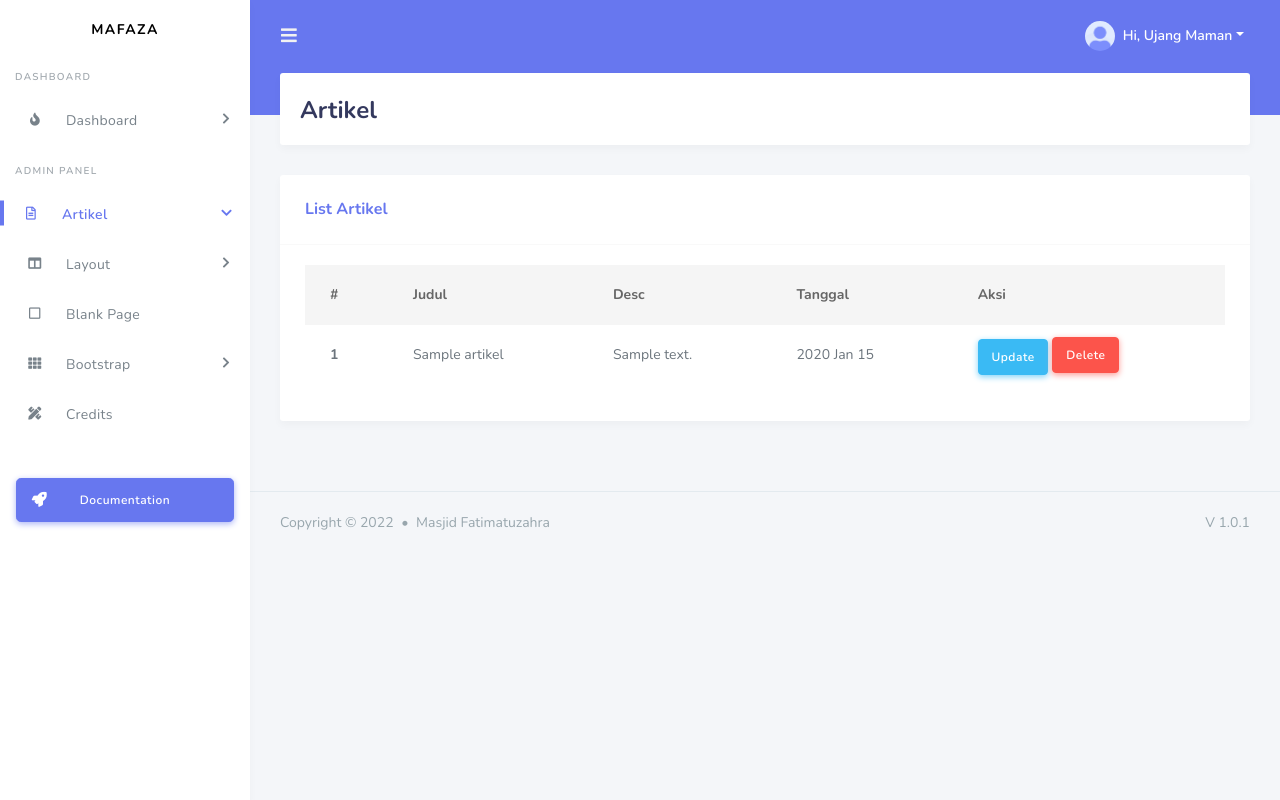
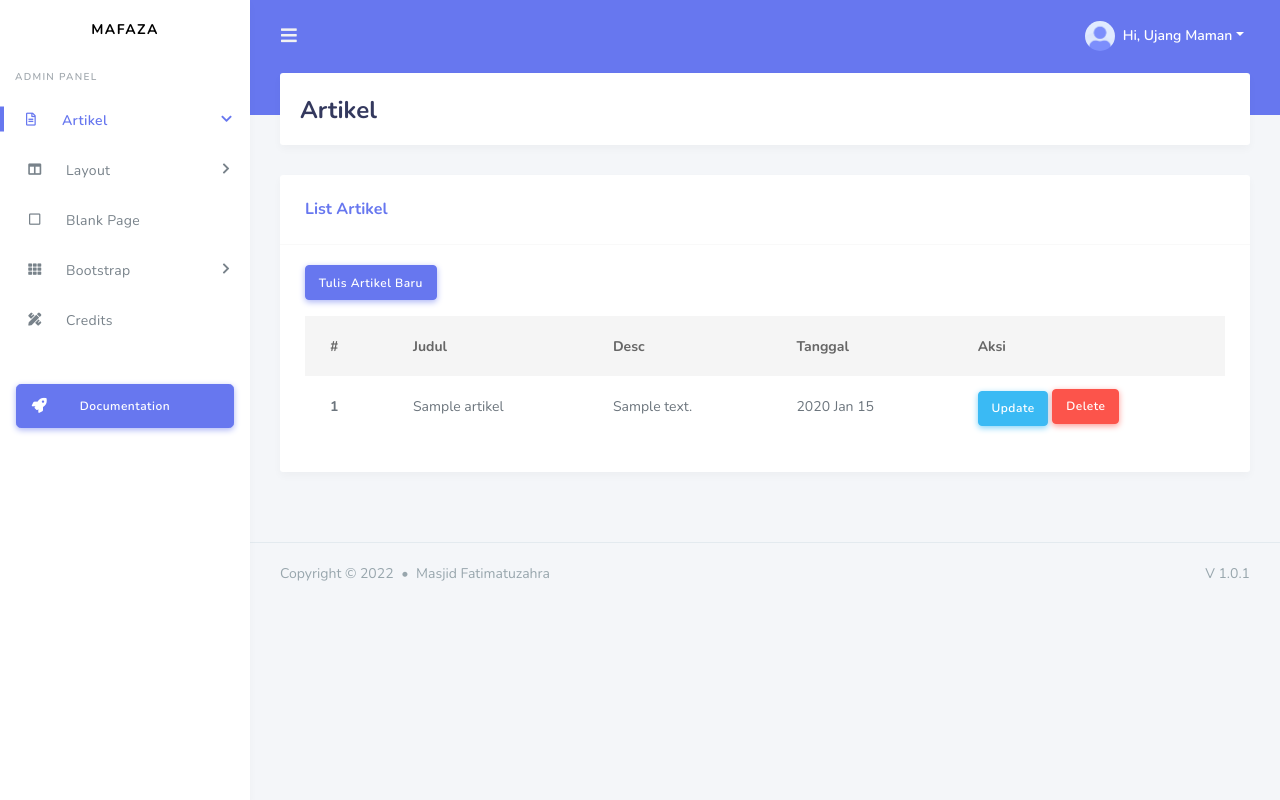
Before and after one commit to rendiputra/mafaza-company-profile, a PHP site: page /admin.php?page=list-artikel in a window 1280 px wide. Run offline with PHP 8.4, Linux system fonts and the light colour scheme; tables that the repository leaves empty or names only in its code hold one stand-in row (values such as "Sample post"); some libraries are stand-ins or nearby versions.

Commit message:
module artikel done

```diff
--- a/admin.php
+++ b/admin.php
@@ -4,6 +4,10 @@
   <meta charset="UTF-8">
   <meta content="width=device-width, initial-scale=1, maximum-scale=1, shrink-to-fit=no" name="viewport">
   <title>Masjid Fatimatuzzahra</title>
+
+    <!-- Favicons -->
+  <link href="image/favicon.ico" rel="icon">
+  <link href="image/apple-touch-icon.png" rel="apple-touch-icon">
 
   <!-- General CSS Files -->
   <link rel="stylesheet" href="https://stackpath.bootstrapcdn.com/bootstrap/4.3.1/css/bootstrap.min.css" integrity="sha384-ggOyR0iXCbMQv3Xipma34MD+dH/1fQ784/j6cY/iJTQUOhcWr7x9JvoRxT2MZw1T" crossorigin="anonymous">
@@ -51,16 +55,8 @@
             <a href="index.php">MZ</a>
           </div>
           <ul class="sidebar-menu">
-              <li class="menu-header">Dashboard</li>
-              <li class="nav-item dropdown <?php if($_GET['page'] == "buat-artikel"){ echo "active";} ?>">
-                <a href="#" class="nav-link has-dropdown"><i class="fas fa-fire"></i><span>Dashboard</span></a>
-                <ul class="dropdown-menu">
-                  <li><a class="nav-link" href="index-0.html">General Dashboard</a></li>
-                  <li class="active"><a class="nav-link" href="index.html">Ecommerce Dashboard</a></li>
-                </ul>
-              </li>
               <li class="menu-header">Admin Panel</li>
-              <li class="nav-item dropdown active">
+              <li class="nav-item dropdown <?php if(isset($_GET['page'])){ if($_GET['page'] == "buat-artikel" || $_GET['page'] == "list-artikel" || $_GET['page'] == "update-artikel"){ echo "active";}} ?>">
                 <a href="#" class="nav-link has-dropdown"><i class="far fa-file-alt"></i> <span>Artikel</span></a>
                 <ul class="dropdown-menu">
                   <li><a class="nav-link" href="admin.php?page=list-artikel">List Artikel</a></li>
--- a/core/buat_artikel.php
+++ b/core/buat_artikel.php
@@ -15,7 +15,7 @@
             <div class="card-body">
               <div class="form-group">
                 <label>Judul</label>
-                <input name="judul" type="text" class="form-control" required="">
+                <input name="judul" type="text" class="form-control" required="" placeholder="Judul artikel">
               </div>
               <div class="form-group">
                 <label>Gambar</label>
@@ -26,7 +26,7 @@
               </div>
               <div class="form-group">
                 <label>Deskripsi Artikel</label>
-                <textarea name="editor1" id="editor1" class="form-control" required="">
+                <textarea name="editor1" id="editor1" class="form-control" required="" placeholder="Judul artikel">
 
                 </textarea>
               </div>
--- a/core/list_artikel.php
+++ b/core/list_artikel.php
@@ -23,9 +23,8 @@ if ($result = $mysqli->query("SELECT * FROM t_artikel ORDER BY id_artikel DESC")
               <h4>List Artikel</h4>
             </div>
             <div class="card-body">
+              <a href="admin.php?page=buat-artikel" class="btn btn-primary mb-3">Tulis Artikel Baru</a>
               <div class="table-responsive">
-
-
                 <table class="table table-hover">
                   <thead>
                     <tr>
@@ -47,7 +46,7 @@ if ($result = $mysqli->query("SELECT * FROM t_artikel ORDER BY id_artikel DESC")
                       echo "<td>" . substr($d['title'], 0,  50) . "</td>";
                       echo "<td>" . substr($d['description'], 0,  50) . "</td>";
                       echo '<td>' . date_format($date, "Y M d") . '</td>';
-                      echo '<td> <a href="admin.php?page=update-artikel&update_id=' . $d['id_artikel'] . '" class="btn btn-info mr-1 mt-1">Update</a><a href="admin.php?page=delete-artikel&delete_id=' . $d['id_artikel'] . '" class="btn btn-danger">Delete</a> </td>';
+                      echo '<td> <a href="admin.php?page=update-artikel&update_id=' . $d['id_artikel'] . '" class="btn btn-info mr-1 mt-1">Update</a><a href="core/delete_artikel_act.php?page=delete-artikel&delete_id=' . $d['id_artikel'] . '" class="btn btn-danger">Delete</a> </td>';
                       echo '</tr>';
                     }
                     ?>
```
Also changed, not shown: core/delete_artikel_act.php (+4 -4 lines), image/1656196929.JPG (deleted), image/1656197126.JPG (deleted), image/1656197348.JPG (deleted), image/1656197424.JPG (deleted), image/1656197433.JPG (deleted).
